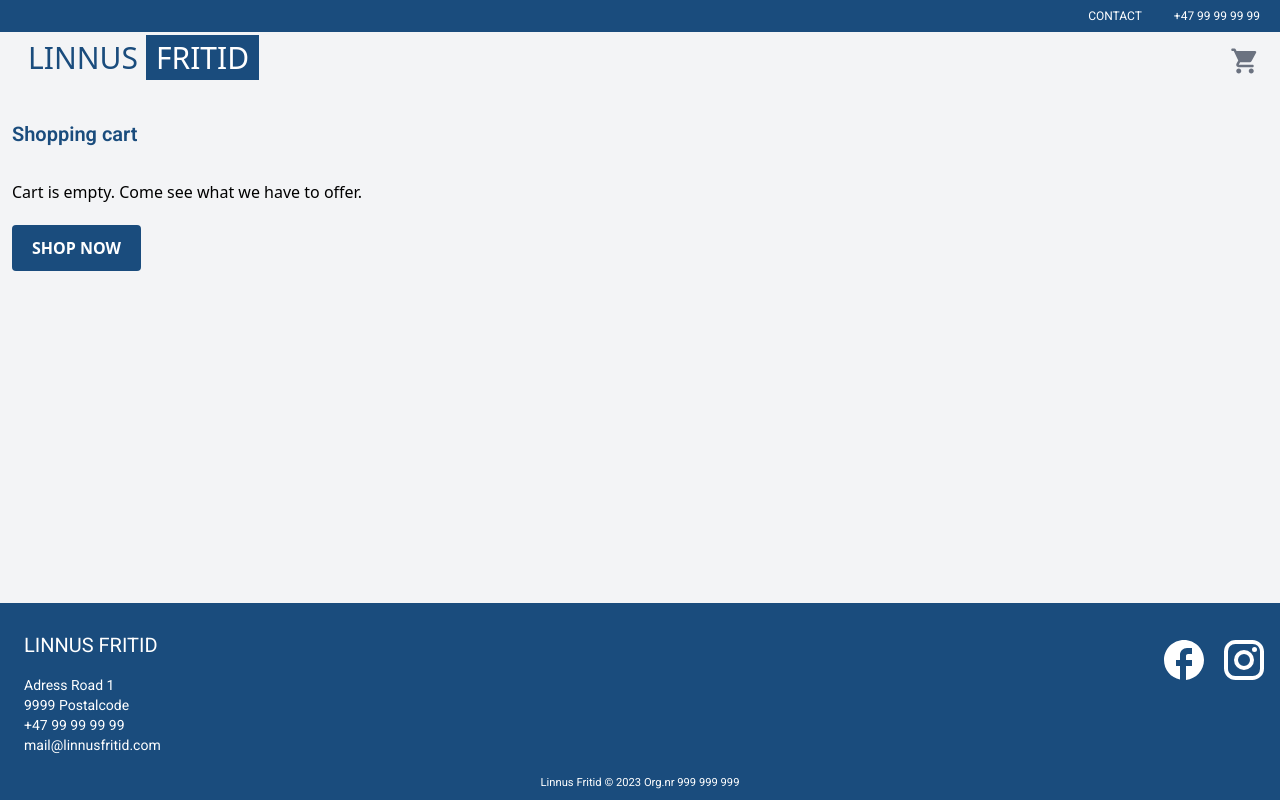
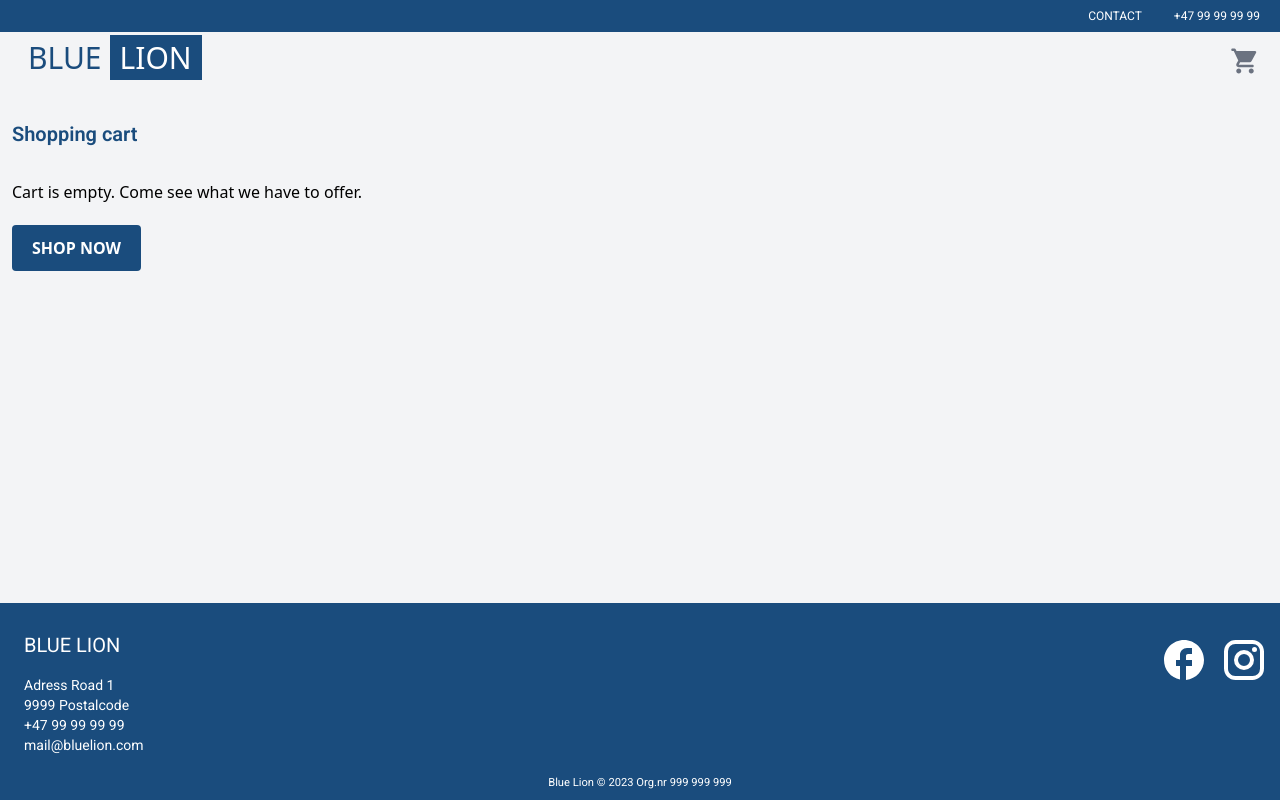
Before and after one commit to oyhub/fef-ca, a React (Vite) app: page /checkout in a window 1280 px wide. Built offline with nearby package versions, Linux system fonts and the light colour scheme.

Commit message:
chore: name change

```diff
--- a/src/components/layout/footer/footer.tsx
+++ b/src/components/layout/footer/footer.tsx
@@ -7,18 +7,18 @@ export function Footer() {
       <div className="container px-3">
         <div className="flex justify-between">
           <div className="font-heading text-sm p-3">
-            <h2 className="uppercase text-xl pb-4">Linnus Fritid</h2>
+            <h2 className="uppercase text-xl pb-4">Blue Lion</h2>
             <p>Adress Road 1</p>
             <p>9999 Postalcode</p>
             <a href="#" className="block">+47 99 99 99 99</a>
-            <a href="#" className="block">mail@linnusfritid.com</a>
+            <a href="#" className="block">mail@bluelion.com</a>
           </div>
           <div className="text-5xl gap-3 flex p-3 pr-0">
             <a href="#"><FacebookRounded fontSize="inherit"/></a>
             <a href="#"><Instagram fontSize="inherit" /></a>
           </div>
         </div>
-        <p className="text-2xs text-center p-2 font-heading">Linnus Fritid &#169; {thisYear} Org.nr 999 999 999</p>
+        <p className="text-2xs text-center p-2 font-heading">Blue Lion &#169; {thisYear} Org.nr 999 999 999</p>
       </div>
     </footer>
   )
--- a/src/components/layout/header/Header.tsx
+++ b/src/components/layout/header/Header.tsx
@@ -26,7 +26,7 @@ return (
     <div>
       <div className="container px-3 flex justify-between items-center">
         <Link onClick={handleLinkClick} to="/" className="uppercase text-3xl m-2">
-          <span className="text-primary border-primary border-2 px-2 xs:border-0">l<span className="hidden xs:inline">innus</span></span><span className="bg-primary border-primary border-2 text-white px-2">f<span  className="hidden xs:inline">ritid</span></span>
+          <span className="text-primary border-primary border-2 px-2 xs:border-0">b<span className="hidden xs:inline">lue</span></span><span className="bg-primary border-primary border-2 text-white px-2">l<span  className="hidden xs:inline">ion</span></span>
         </Link>
         <div className="w-1/2">
           {location.pathname === '/' && (
--- a/src/pages/Checkout.tsx
+++ b/src/pages/Checkout.tsx
@@ -5,7 +5,7 @@ import { Link } from 'react-router-dom';
 import useDocumentTitle from '../components/hooks/useDocumentTitle.tsx';
 
 export function Checkout() {
-  useDocumentTitle('Shopping cart | Linnus Fritid');
+  useDocumentTitle('Shopping cart | Blue Lion');
 
   const cart = useCartStore(state => state.cart);
   const removeFromCart = useCartStore(state => state.removeFromCart);
--- a/src/pages/Contact.tsx
+++ b/src/pages/Contact.tsx
@@ -31,7 +31,7 @@ const schema = yup
   });
 
 export function ContactPage() {
-  useDocumentTitle('Contact | Linnus Fritid');
+  useDocumentTitle('Contact | Blue Lion');
   const {
     register,
     handleSubmit,
--- a/src/pages/Home.tsx
+++ b/src/pages/Home.tsx
@@ -3,7 +3,7 @@ import ShowProducts from '../components/api/showProducts/ShowProducts.tsx';
 import useDocumentTitle from '../components/hooks/useDocumentTitle.tsx';
 
 export function Home() {
-  useDocumentTitle('Linnus Fritid')
+  useDocumentTitle('Blue Lion')
   return (
     <>
       <FeatureProducts />
--- a/src/pages/NotFound.tsx
+++ b/src/pages/NotFound.tsx
@@ -1,7 +1,7 @@
 import useDocumentTitle from '../components/hooks/useDocumentTitle.tsx';
 
 export function NotFound() {
-  useDocumentTitle('Page not found | Linnus Fritid');
+  useDocumentTitle('Page not found | Blue Lion');
   return <div>NotFound</div>;
 }
 
--- a/src/pages/Product.tsx
+++ b/src/pages/Product.tsx
@@ -7,7 +7,7 @@ import useCartStore from '../store/CartStore.tsx';
 import useDocumentTitle from '../components/hooks/useDocumentTitle.tsx';
 
 export function Product() {
-  useDocumentTitle('Linnus Fritid');
+  useDocumentTitle('Blue Lion');
   const { id } = useParams()
   const url = BASE_URL + '/' + id;
   const { data, loading, error } = GetData(url);
@@ -21,7 +21,7 @@ export function Product() {
   if (!Array.isArray(data)) {
     const handleAddToCart = () => addToCart(data);
     const reviews = data.reviews ? data.reviews : [];
-    document.title = `${data.title} | Linnus Fritid`;
+    document.title = `${data.title} | Blue Lion`;
 
     return (
       <>
--- a/src/pages/Success.tsx
+++ b/src/pages/Success.tsx
@@ -3,7 +3,7 @@ import { Link } from 'react-router-dom';
 import useDocumentTitle from '../components/hooks/useDocumentTitle.tsx';
 
 export function Success() {
-  useDocumentTitle('Order confirmed | Linnus Fritid');
+  useDocumentTitle('Order confirmed | Blue Lion');
   const clearCart = useCartStore(state => state.clearCart);
   clearCart();
 
```
